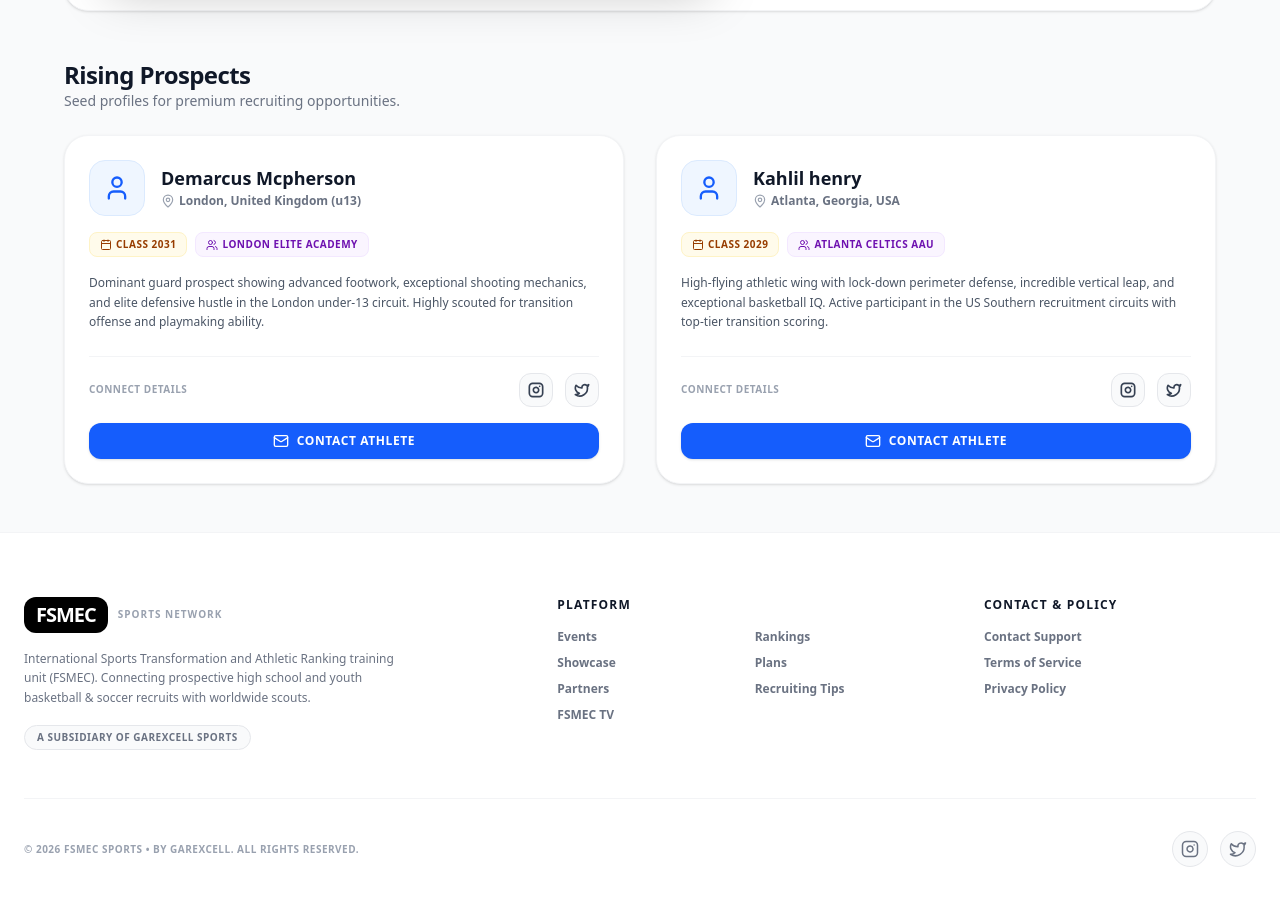
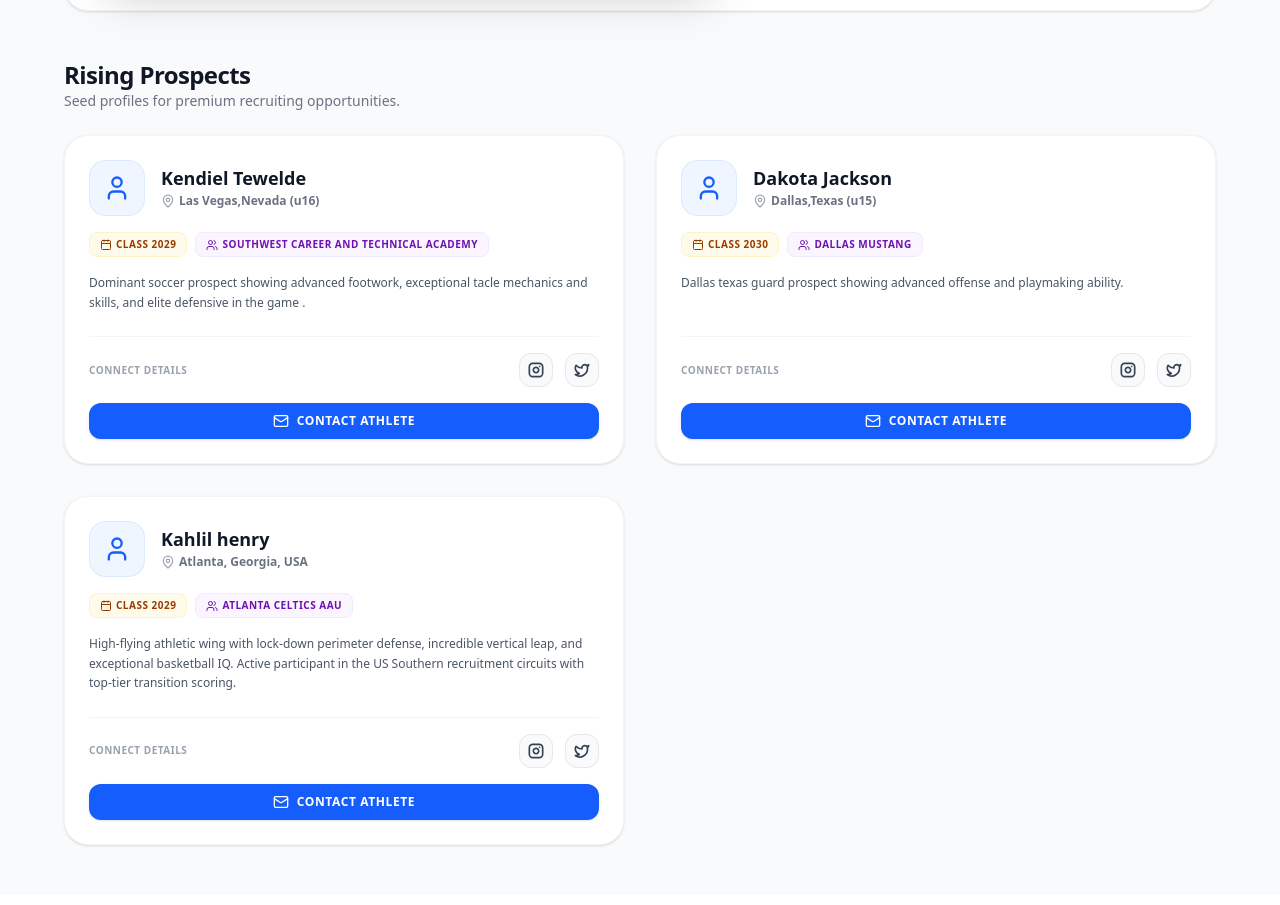
Before and after one commit to hackerx101/Istartu, a React (Vite) app: page /showcase in a window 1280 px wide. Shown: the part 802-1707 px from the top of the page. Built offline with nearby package versions, Linux system fonts and the light colour scheme; no server answers.

Commit message:
Update player details and video titles in Showcase

```diff
--- a/src/pages/Showcase.tsx
+++ b/src/pages/Showcase.tsx
@@ -35,15 +35,27 @@ interface SeedPlayer {
 
 const SEED_PLAYERS: SeedPlayer[] = [
   {
-    id: "demarcus-mcpherson",
-    name: "Demarcus Mcpherson",
-    biography: "Dominant guard prospect showing advanced footwork, exceptional shooting mechanics, and elite defensive hustle in the London under-13 circuit. Highly scouted for transition offense and playmaking ability.",
-    region: "London, United Kingdom (u13)",
-    classYear: "2031",
-    teamName: "London Elite Academy",
+    id: "kendiel-tewelde",
+    name: "Kendiel Tewelde",
+    biography: "Dominant soccer prospect showing advanced footwork, exceptional tacle mechanics and skills, and elite defensive  in the game .",
+    region: "Las Vegas,Nevada (u16)",
+    classYear: "2029",
+    teamName: "Southwest career and technical academy",
     socials: {
-      instagram: "demarcus_u13",
-      twitter: "demarcus_mc"
+      instagram: "kenfliess",
+      twitter: "usernotfound.net"
+    }
+  },
+  {
+    id: "dakota-jackson",
+    name: "Dakota Jackson",
+    biography: "Dallas texas guard prospect showing advanced offense and playmaking ability.",
+    region: "Dallas,Texas (u15)",
+    classYear: "2030",
+    teamName: "Dallas Mustang",
+    socials: {
+      instagram: "dakotajackson__",
+      twitter: "dakotajackson__"
     }
   },
   {
@@ -54,8 +66,8 @@ const SEED_PLAYERS: SeedPlayer[] = [
     classYear: "2029",
     teamName: "Atlanta Celtics AAU",
     socials: {
-      instagram: "kahlil_henry",
-      twitter: "kahlil_h"
+      instagram: "nouserfound.net",
+      twitter: "nouserfound.net"
     }
   }
 ];
@@ -170,7 +182,7 @@ export default function Showcase() {
   return (
     <div className="min-h-screen bg-gray-50 py-12 px-4 sm:px-6 lg:px-8">
       <Helmet>
-        <title>Athlete Showcase | FSMEC Sports Network</title>
+        <title>Athlete Showcase | ISTARTU(FSMEC)Sports Network</title>
         <meta name="description" content="Discover rising stars, elite prospects, and certified training talent on the FSMEC Showcase. Browse player credentials, region, team affiliations, and highlight reels." />
 
         {/* Open Graph / Webgraph SEO Meta Tags */}
@@ -183,7 +195,7 @@ export default function Showcase() {
 
         {/* Twitter Card Meta Tags */}
         <meta name="twitter:card" content="summary_large_image" />
-        <meta name="twitter:title" content="Athlete Showcase | FSMEC Sports Network" />
+        <meta name="twitter:title" content="Athlete Showcase | FSMEC Sports Network Showcase" />
         <meta name="twitter:description" content="Discover rising stars, elite prospects, and certified training talent on the FSMEC Showcase. Browse player credentials, region, team affiliations, and highlight reels." />
         <meta name="twitter:image" content="/icon.svg" />
       </Helmet>
@@ -220,7 +232,7 @@ export default function Showcase() {
             <div className="lg:col-span-7 bg-black rounded-2xl aspect-video relative overflow-hidden border border-gray-800 shadow-2xl">
               <iframe
                 src="https://www.youtube.com/embed/AlzaBwvPcqM?rel=0&autoplay=0"
-                title="Kahlil Henry Highlight Reel"
+                title="Dakota Jackson Highlight Reel"
                 className="absolute inset-0 w-full h-full rounded-2xl border-0"
                 allow="accelerometer; autoplay; clipboard-write; encrypted-media; gyroscope; picture-in-picture; web-share"
                 allowFullScreen
```
